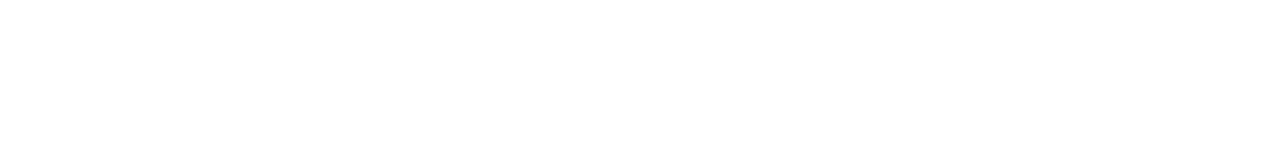
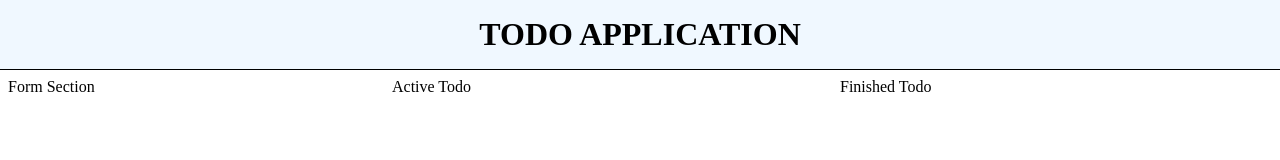
Before and after one commit to harshitScript/typescript-to-do-application, a website: page index.html in a window 1280 px wide. Drawn offline with Linux system fonts and the light colour scheme.

Commit message:
Page Layout made

```diff
--- /dev/null
+++ b/index.css
@@ -0,0 +1,26 @@
+body {
+    margin: 0;
+    padding: 0;
+}
+
+.header {
+    padding: 1rem;
+    border-bottom: 1px solid black;
+    background: aliceblue;
+}
+
+.header>h1 {
+    margin: 0;
+    text-align: center;
+}
+
+.section-outer {
+    display: grid;
+    grid-template-rows: auto;
+    grid-template-columns: 30% 35% 35%;
+}
+
+.section-outer > section {
+    box-sizing: border-box;
+    padding: 0.5rem;
+}
--- a/index.html
+++ b/index.html
@@ -1,12 +1,23 @@
 <!DOCTYPE html>
 <html lang="en">
+
 <head>
     <meta charset="UTF-8">
     <meta name="viewport" content="width=device-width, initial-scale=1.0">
-    <title>Document</title>
+    <title>Typescript To Do Application</title>
     <script type="module" src="./dist/app.js"></script>
+    <link rel="stylesheet" href="index.css" />
 </head>
+
 <body>
+    <div class="header">
+        <h1>TODO APPLICATION</h1>
+    </div>
+    <div class="section-outer">
+        <section>Form Section</section>
+        <section>Active Todo</section>
+        <section>Finished Todo</section>
+    </div>
+</body>
 
-</body>
 </html>
```
